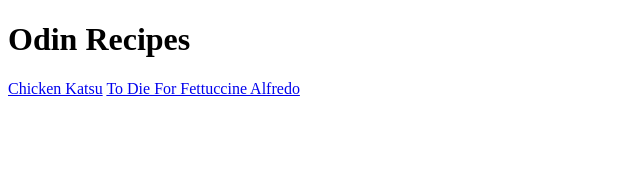
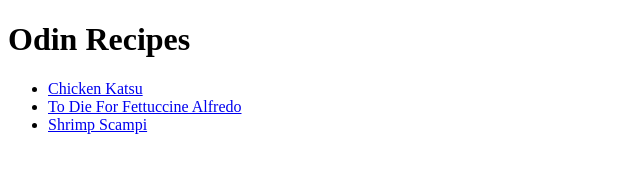
Before and after one commit to Krug3rr/odin-recipes, a plain HTML site: page index.html in a window 1280 px wide. Shown: the whole page, without its empty margins (0-640 px from the left). Drawn offline with Linux system fonts and the light colour scheme.

Commit message:
Add list for all of links to other recipe pages

```diff
--- a/index.html
+++ b/index.html
@@ -7,8 +7,10 @@
 
     <body>
         <h1>Odin Recipes</h1>
-        <a href="recipes/chickenkatsu.html">Chicken Katsu</a>
-
-        <a href="recipes/alfredo.html">To Die For Fettuccine Alfredo</a>
+        <ul>
+            <li><a href="recipes/chickenkatsu.html">Chicken Katsu</a></li>
+            <li><a href="recipes/alfredo.html">To Die For Fettuccine Alfredo</a></li>
+            <li><a href="recipes/scampi.html">Shrimp Scampi</a></li>
+        </ul>
     </body>
 </html>
```
